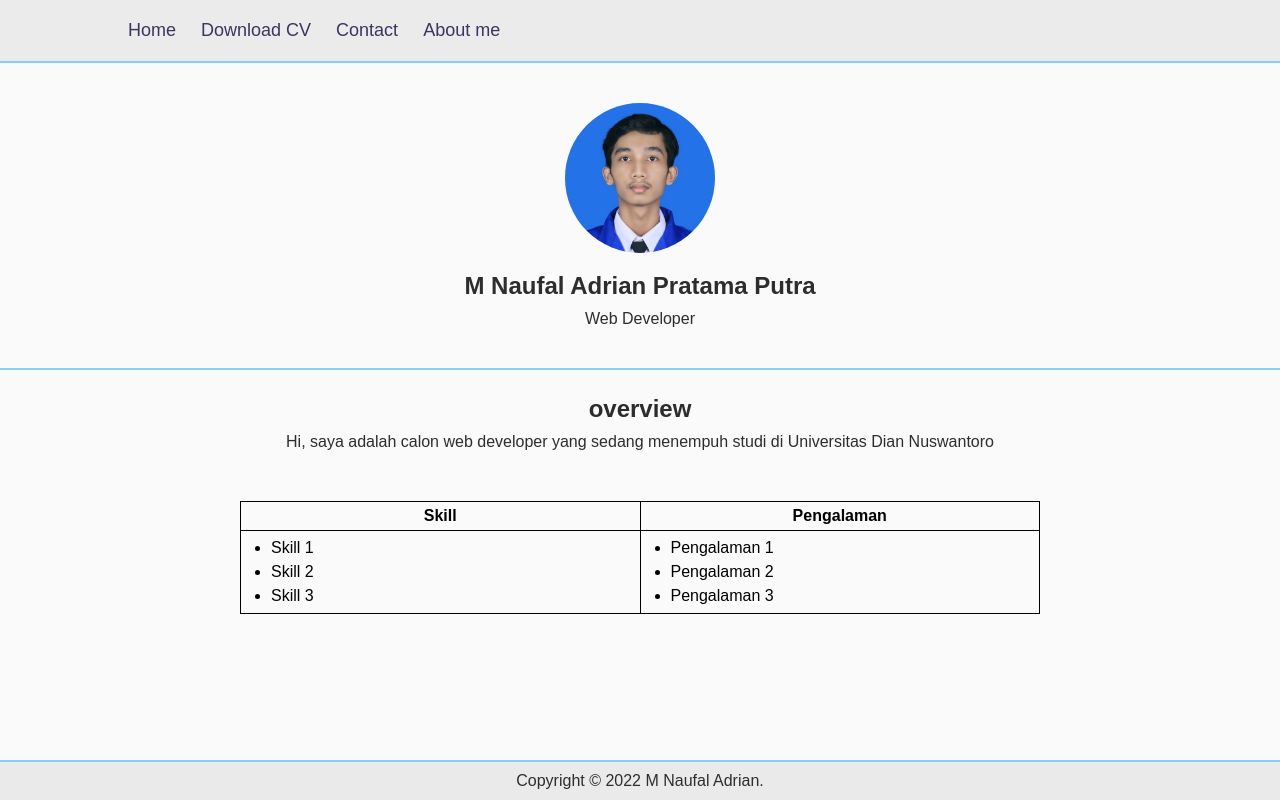
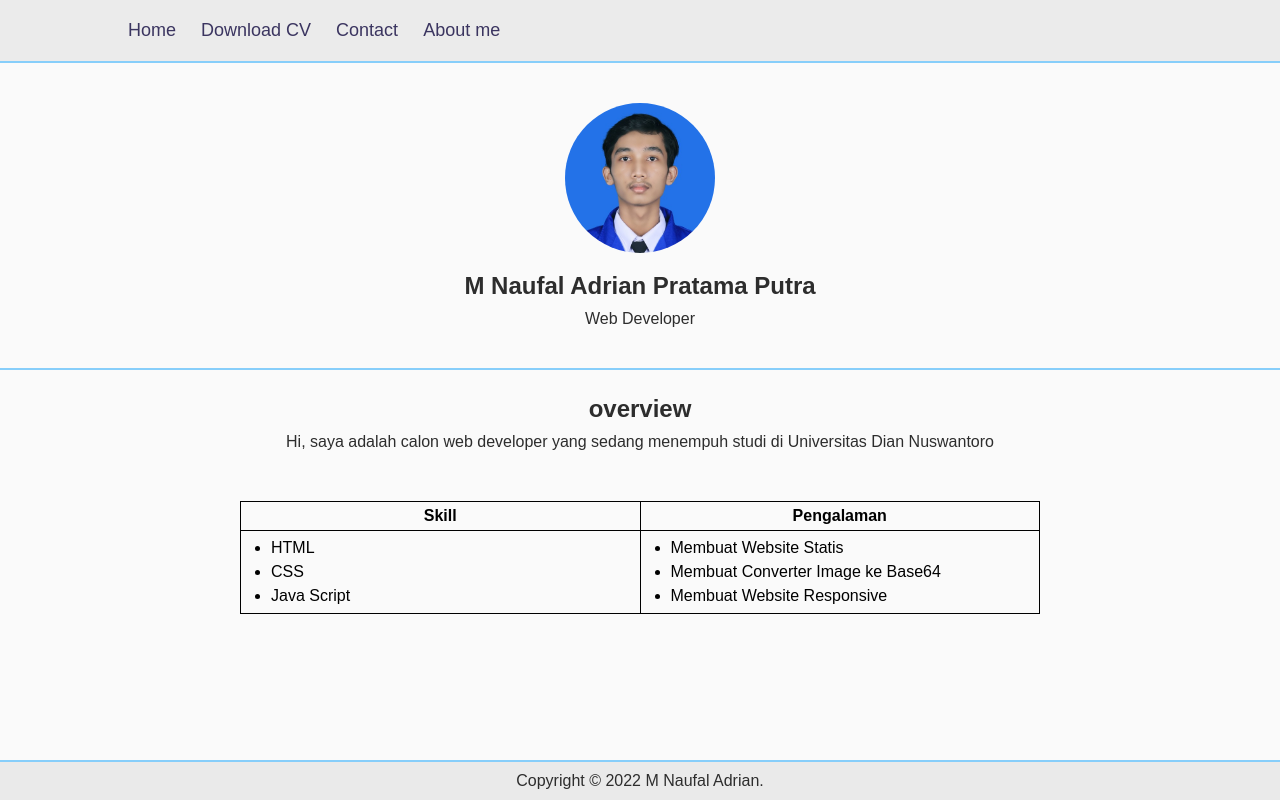
Before and after one commit to naufaladrian/PBW2022, a plain HTML site: page minggu6/websiteku/index.html in a window 1280 px wide. Drawn offline with Linux system fonts and the light colour scheme.

Commit message:
praktik website statis 1

```diff
--- a/minggu6/websiteku/index.html
+++ b/minggu6/websiteku/index.html
@@ -159,16 +159,16 @@
               <tr>
                 <td>
                   <ul>
-                    <li>Skill 1</li>
-                    <li>Skill 2</li>
-                    <li>Skill 3</li>
+                    <li>HTML</li>
+                    <li>CSS</li>
+                    <li>Java Script</li>
                   </ul>
                 </td>
                 <td>
                   <ul>
-                    <li>Pengalaman 1</li>
-                    <li>Pengalaman 2</li>
-                    <li>Pengalaman 3</li>
+                    <li>Membuat Website Statis</li>
+                    <li>Membuat Converter Image ke Base64</li>
+                    <li>Membuat Website Responsive</li>
                   </ul>
                 </td>
               </tr>
```
